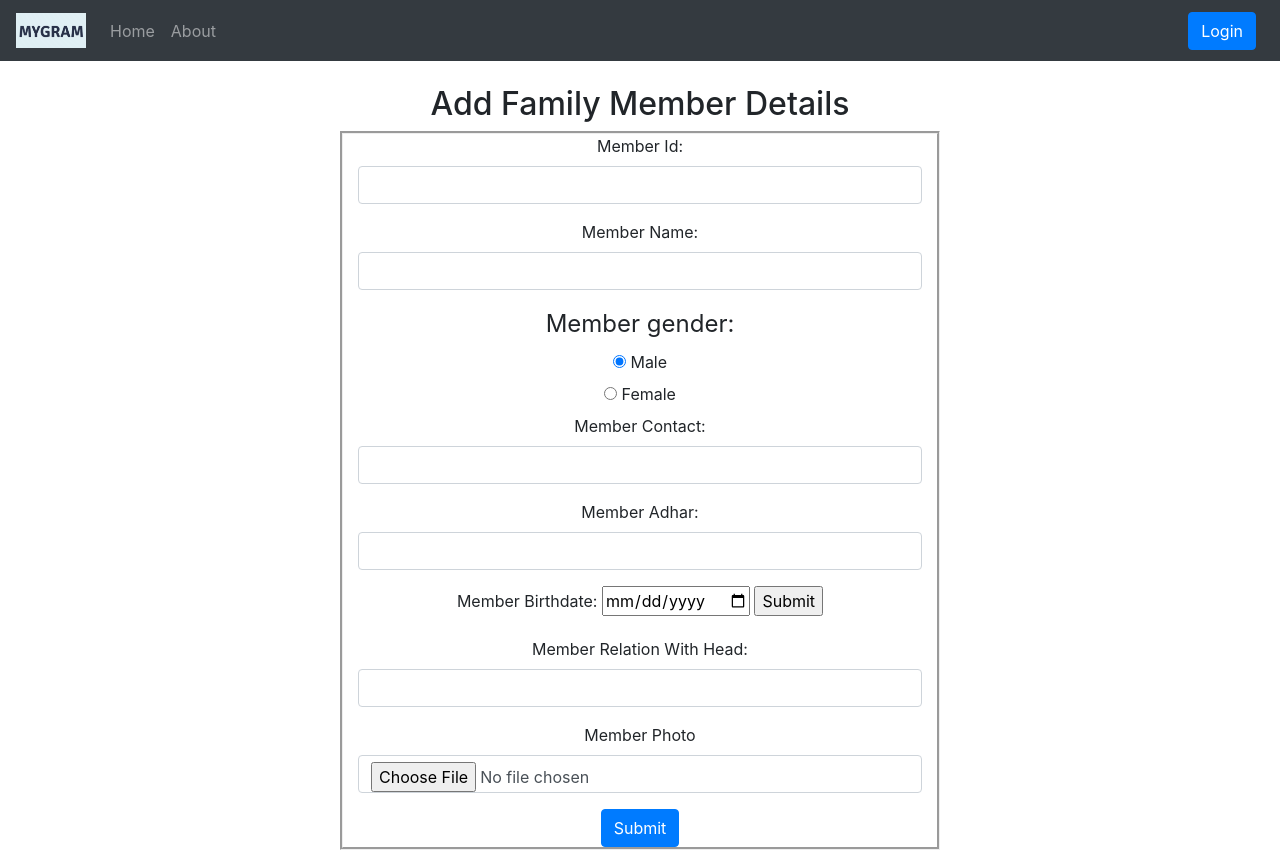
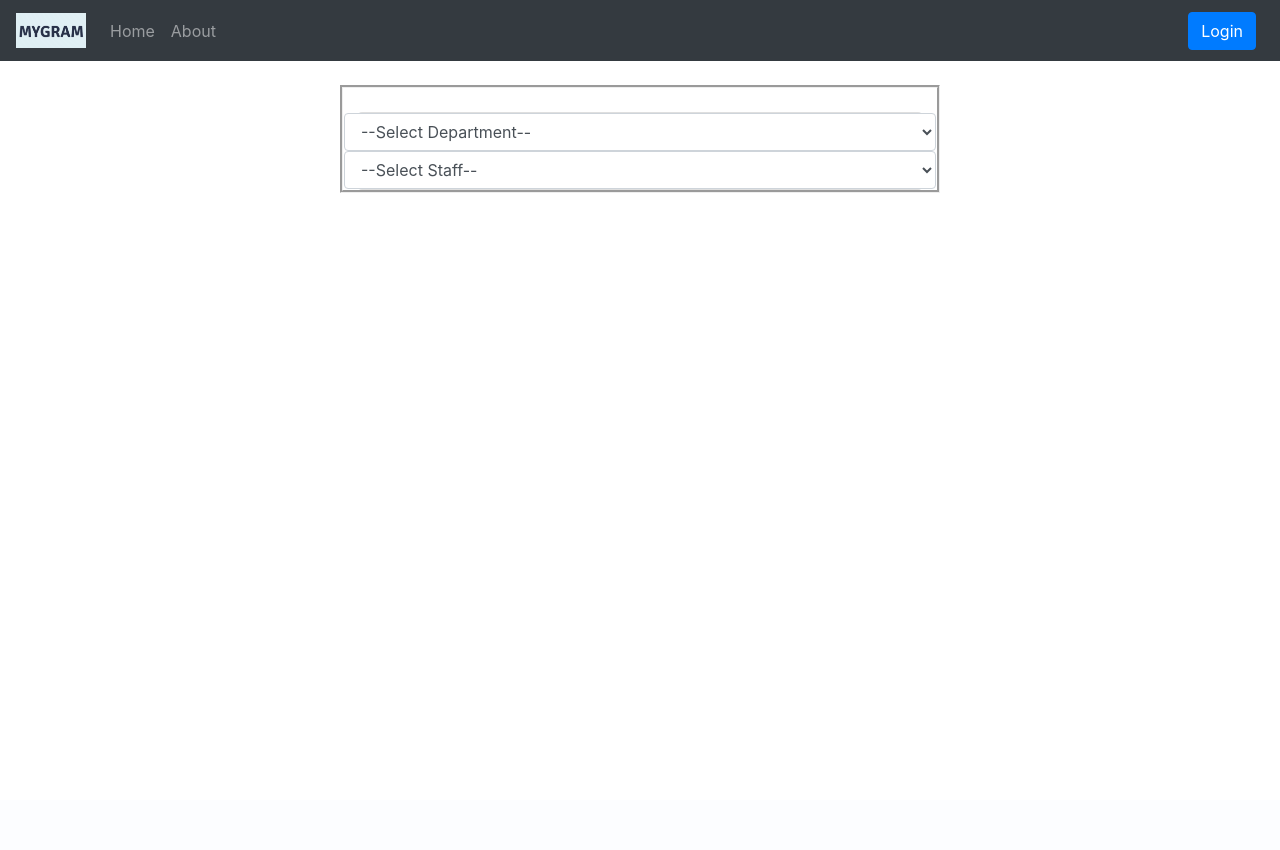
Before and after one commit to MiniProComp/myGram, a Django app: page /addFamilymember/ in a window 1280 px wide. After the commit the page ends 193 px from the top, so only its background shows below. Run offline with Django 4.2, Linux system fonts and the light colour scheme; data comes from the database, SQL or seed files in the repository; both versions use the stored data as it was after the commit; some libraries are stand-ins or nearby versions.

Commit message:
15/03/23

```diff
--- a/mygram/gramapp/models.py
+++ b/mygram/gramapp/models.py
@@ -40,6 +40,36 @@
         return self.user.username
 
 
+class Familymembers(models.Model):
+    grampanchayat = models.ForeignKey("Grampanchayat", on_delete=models.CASCADE)
+    family = models.ForeignKey("FamilyHead", on_delete=models.CASCADE)
+    familymemberid = models.IntegerField()
+    familymembername = models.CharField(max_length=40)
+    relation = models.CharField(max_length=20)
+    gender = models.CharField(max_length=10)
+    birthdate = models.DateField()
+    aadharnop = models.CharField(max_length=12)
+    familymemberphoto = models.FileField(upload_to='familyhead/', null=True)
+
+    def __str__(self):
+        return self.familyyheadname
+
+
+class Authority(models.Model):
+    user = models.OneToOneField(User, on_delete=models.CASCADE)
+    grampanchayat = models.ForeignKey("Grampanchayat", on_delete=models.CASCADE)
+    authorityid = models.IntegerField(primary_key=True)
+    authority = models.CharField(max_length=20)
+    department = models.CharField(max_length=20)
+    aadharnop = models.CharField(max_length=12)
+    qualification = models.CharField(max_length=20)
+    authoritynmobno = models.CharField(max_length=10)
+    authorityphoto = models.FileField(upload_to='authority/', null=True)
+
+    def __str__(self):
+        return self.user.username
+
+
 class Child(models.Model):
     childid = models.IntegerField(primary_key=True)
     childname = models.CharField(max_length=10)
@@ -53,3 +83,15 @@
 
     def __str__(self):
         return self.user.childname
+
+
+class WaterTax(models.Model):
+    watertaxid = models.IntegerField(primary_key=True)
+    waterconnectiontype = models.CharField(max_length=10)
+    watertaxrate = models.CharField(max_length=20)
+
+
+class WaterConnection(models.Model):
+    waterconnectionid = models.IntegerField(primary_key=True)
+    ownername = models.ForeignKey("FamilyHead", on_delete=models.CASCADE)
+    waterconnectiontype = models.CharField(max_length=10)
--- a/mygram/gramapp/urls.py
+++ b/mygram/gramapp/urls.py
@@ -14,13 +14,13 @@
     path('gramdetail/<int:pk>/', views.gramdetail, name='gramdetail'),
     path('deletegram/<int:pk>/', views.deletegram, name='deletegram'),
     path('addgramadmin/<int:pk>/', views.addgramadmin, name='addgramadmin'),
-    path('viewGramAdmin/<int:pk>/', views.viewGramAdmin, name='viewGramAdmin'),
+    path('viewgramadmin/<int:pk>/', views.viewGramAdmin, name='viewgramadmin'),
     path('deletegramadmin/<int:pk>/', views.deletegramadmin, name='deletegramadmin'),
 
     path('addBirthDetails/', views.addBirthDetails, name='addBirthDetails'),
     path('addAuthority/', views.addAuthority, name='addAuthority'),
     path('addComplaint/', views.addComplaint, name='addComplaint'),
-    path('addFamilyHead/', views.addFamilyHead, name='addFamilyHead'),
+    path('addfamilyhead/', views.addFamilyHead, name='addfamilyhead'),
     path('addFamilymember/', views.addFamilymember, name='addFamilymember'),
 
     path('addScheme/', views.addScheme, name='addScheme'),
--- a/mygram/gramapp/views.py
+++ b/mygram/gramapp/views.py
@@ -237,7 +237,16 @@
 
 
 def addFamilymember(request):
-    return render(request, 'gramapp/addFamilymember.html')
+    # familymemberid = 100001 if FamilyHead.objects.count() == 0 else FamilyHead.objects.aggregate(max=Max('familymemberid'))["max"] + 1
+    grampanchayat = Grampanchayat.objects.all()
+    familyhead = FamilyHead.objects.all()
+    # current_user = request.user
+    # gramAdmin = Gramadmin.objects.get(user=current_user)
+    # adminGram = gramAdmin.grampanchayat
+    # gram = Grampanchayat.objects.get(gramname=adminGram)
+    # familyheads = FamilyHead.objects.all().filter(grampanchayat=gram)
+    context = {'grampanchayat': grampanchayat, 'familyhead': familyhead}
+    return render(request, 'gramapp/addFamilymember.html', context)
 
 
 
--- a/mygram/templates/gramapp/addFamilyHead.html
+++ b/mygram/templates/gramapp/addFamilyHead.html
@@ -21,13 +21,13 @@
     {% csrf_token %}
     {% if user.is_superuser %}
     <div>
-         <label for="gram" class="form-label">Select Grampanchayat</label>
-        <select name="gram" id="gram">
+         <label for="gram" class="form-label">Select Grampanchayat</label><br>
+        <select name="gram" id="gram" class="form-control">
                 {% for gram in grampanchayat %}
                     <option value="{{ gram.gramid }}"> {{ gram.gramname }}</option>
                 {% endfor %}
         </select>
-    </div>
+    </div><br>
     {% endif %}
 
     <div class="form-group">
--- a/mygram/templates/gramapp/addFamilymember.html
+++ b/mygram/templates/gramapp/addFamilymember.html
@@ -1,70 +1,62 @@
 {% extends 'gramapp/base1.html' %}
 
 {% block title %} addfamilymember {% endblock title %}
-{% block companyactive %} active {% endblock companyactive %}
+{% block familyactive %} active {% endblock familyactive %}
 {% block head %}
+
+
 <style>
-        .container{
+    .container {
         width: 600px;
         border-style: groove;
     }
-
 </style>
 {% endblock head %}
 
 {% block body %}
-</br>
-<center><h2 >Add Family Member Details</h2></center>
-<form class="container" method="post" action="" enctype="multipart/form-data">
-
+<br>
+<form method="post" class="container" action="{% url 'addFamilymember' %}">
     <center>
         {% csrf_token %}
+        <br>
 
-    <div class="form-group">
-        <label for="mem" class="form-label">Member Id:</label>
-        <input type="text" class="form-control" id="companyname" name="companyname" autocomplete="off" required>
+        <div class="card body">
+            <div class="row">
+                <select name="dept" id="department" class="form-control">
+                    <option value="0">--Select Department--</option>
+                    {% for item in grampanchayat %}
+                    <option value="{{ item.gramname }}">{{ item.gramname }}</option>
+                    {% endfor %}
+                </select>
+
+                <select name="emp" id="Employee" class="form-control">
+                    <option value="0">--Select Staff--</option>
+                    {% for item in familyhead %}
+                    <option value="{{ item.grampanchayat }}">{{ item.user }}</option>
+                    {% endfor %}
+                </select>
+            </div>
         </div>
 
-    <div class="form-group">
-        <label for="companydesc" class="form-label">Member Name:</label>
-        <input type="text" class="form-control" id="companydesc" name="companydesc" autocomplete="off" required>
-    </div>
-    <fieldset data-role="controlgroup">
-      <legend>Member gender:</legend>
-
-        <input type="radio" name="gender" id="male" value="male" checked>
-        <label for="male">Male</label><br>
-        <input type="radio" name="gender" id="female" value="female">
-        <label for="female">Female</label>
-
-    </fieldset>
 
 
-    <div class="form-group">
-        <label for="companyaddress" class="form-label">Member Contact:</label>
-        <input type="text" class="form-control" id="companyaddress" name="companyaddress" autocomplete="off" required>
-    </div>
 
-    <div class="form-group">
-        <label for="companyemail" class="form-label">Member Adhar:</label>
-        <input type="email" class="form-control" id="companyemail" name="companyemail" autocomplete="off" required>
-    </div>
-    <div class="form-group">
-        <label for="birthday">Member Birthdate:</label>
-        <input type="date" id="birthday" name="birthday">
-        <input type="submit">
-    </div>
 
-    <div class="form-group">
-        <label for="companywebsite" class="form-label">Member Relation With Head:</label>
-        <input type="text" class="form-control" id="companywebsite" name="companywebsite" autocomplete="off" required>
-    </div>
-    <div class="form-group">
-        <label for="companylogo" class="form-label">Member Photo</label>
-        <input type="file" accept="image/*" class="form-control" id="companylogo" name="companylogo" required>
-    </div>
+        <script>
 
-    <button class="btn btn-primary " type="submit" >Submit</button>
+            $(document).ready(function () {
+
+                var department = $("#department");
+                var Employee = $("#Employee");
+                var $options = Employee.find('option');
+                department.on('change', function () {
+                    Employee.html($options.filter('[value="' + this.value + '"]'));
+                }).trigger('change');
+
+
+            });
+        </script>
+
     </center>
 </form>
 {% endblock body %}
--- a/mygram/templates/gramapp/base1.html
+++ b/mygram/templates/gramapp/base1.html
@@ -9,6 +9,9 @@
     <!-- Bootstrap CSS -->
     <link rel="stylesheet" href="https://stackpath.bootstrapcdn.com/bootstrap/4.5.2/css/bootstrap.min.css"
         integrity="sha384-JcKb8q3iqJ61gNV9KGb8thSsNjpSL0n8PARn9HuZOnIxN0hoP+VmmDGMN5t9UJ0Z" crossorigin="anonymous">
+
+    <!--  ajax  -->
+    <script src="https://ajax.googleapis.com/ajax/libs/jquery/3.5.1/jquery.min.js"></script>
 
     <title>{% block title %} {% endblock title %}</title>
     {% block head %} {% endblock head %}
@@ -51,7 +54,7 @@
                         Family
                     </a>
                     <div class="dropdown-menu" aria-labelledby="navbarDropdownMenuLink">
-                        <a class="dropdown-item" href="{% url 'addFamilyHead' %}">Add Family Head</a>
+                        <a class="dropdown-item" href="{% url 'addfamilyhead' %}">Add Family Head</a>
                         <a class="dropdown-item" href="{% url 'addFamilymember' %}">Add Family Member</a>
                         <a class="dropdown-item" href="{% url 'addFamilymember' %}">View Family</a>
 
--- a/mygram/templates/gramapp/viewGramDetails.html
+++ b/mygram/templates/gramapp/viewGramDetails.html
@@ -32,7 +32,7 @@
                     {% if gramAdmin %}
                     {% for gramAdmin in gramAdmin %}
                     {% if eachGram == gramAdmin.grampanchayat %}
-                    <a href="{% url 'viewGramAdmin' gramAdmin.pk %}" class="btn btn-info mt-2">Gram Admin Details</a>
+                    <a href="{% url 'viewgramadmin' gramAdmin.pk %}" class="btn btn-info mt-2">Gram Admin Details</a>
 
 
                     {% endif %}
```
Also changed, not shown: mygram/db.sqlite3. Lines whose indentation alone changed are shown as unchanged.
